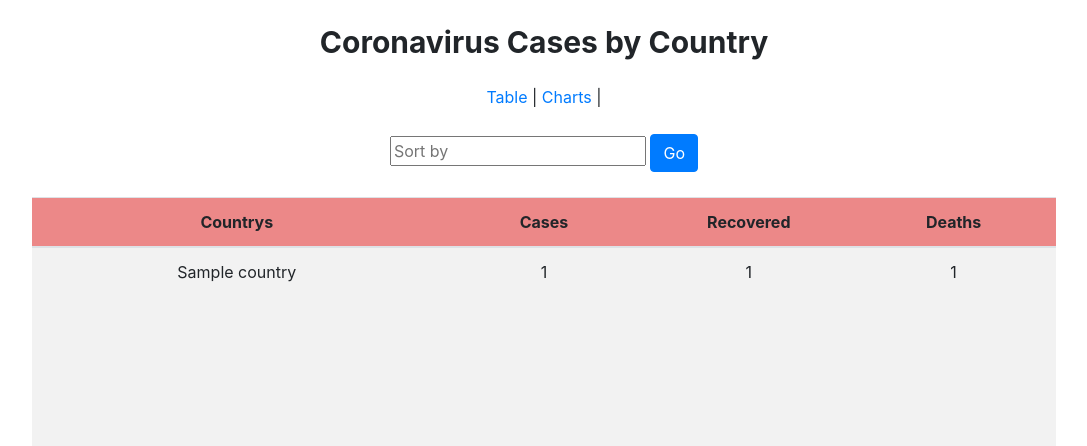
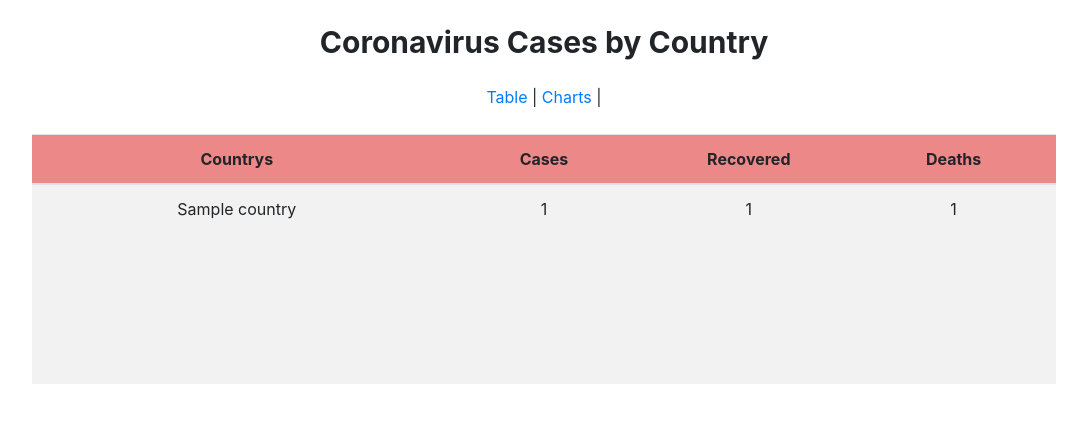
Before and after one commit to Nicholas-Chong/Coronavirus_website, a Django app: template corona_website_app/templates/corona_website_app/index.html in a window 1280 px wide. Shown: the top 446 px of the page, without its empty margins (96-1183 px from the left). Run offline with Django 3.2, Linux system fonts and the light colour scheme; the template is opened without the code that fills it: most values are stand-ins (such as "Sample title", 1, 10 or a date in 2020); data that the repository does not hold is empty; some libraries are stand-ins or nearby versions.

Commit message:
got rid of sorting form

```diff
--- a/corona_website_app/templates/corona_website_app/index.html
+++ b/corona_website_app/templates/corona_website_app/index.html
@@ -26,7 +26,7 @@
 
 {% block content %}
 <div style="margin-top: 25px;">
-    <form class="text-center" action="" style="margin-bottom: 25px;">
+    <!-- <form class="text-center" action="" style="margin-bottom: 25px;">
         <input list="sorts" id="sort_by" name="sort_by" placeholder="Sort by">
         <datalist id="sorts">
             <option value="Country Name"></option>
@@ -35,7 +35,7 @@
             <option value="Number of Deaths"></option>
         </datalist>
         <button style="align-items: center;" class="btn btn-primary" type="submit">Go</button>
-    </form>
+    </form> -->
     <table id="main-table" class="table table-striped table-fixed">
         <thead style="background-color: rgb(236, 136, 136);" class="sticky-top">
             <th style="width: 40%;" scope="col">Countrys</th>
```
